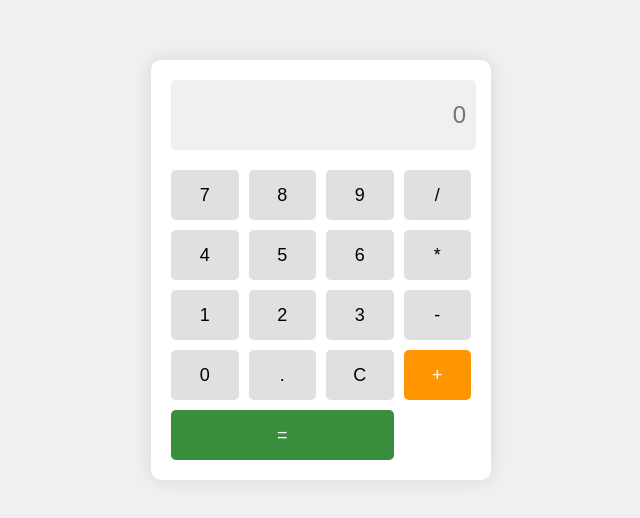
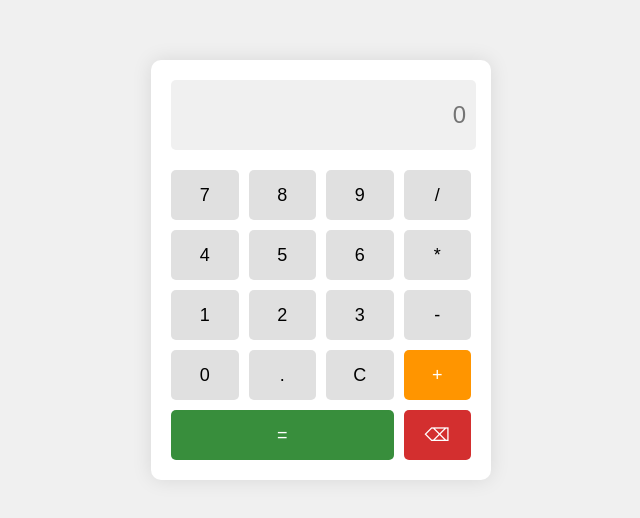
Before and after one commit to ItsYoosuf/calculator, a plain HTML site: page index.html in a window 1280 px wide. Shown: the part 138-656 px from the top of the page, without its empty margins (319-959 px from the left). Drawn offline with Linux system fonts and the light colour scheme.

Commit message:
Update index.html
Added Delete button

```diff
--- a/index.html
+++ b/index.html
@@ -29,6 +29,7 @@
             <button>C</button>
             <button>+</button>
             <button>=</button> <!-- Clear button -->
+            <button>&#9003;</button>
         </div>
     </div>
     <script src="./script.js"></script>
```
